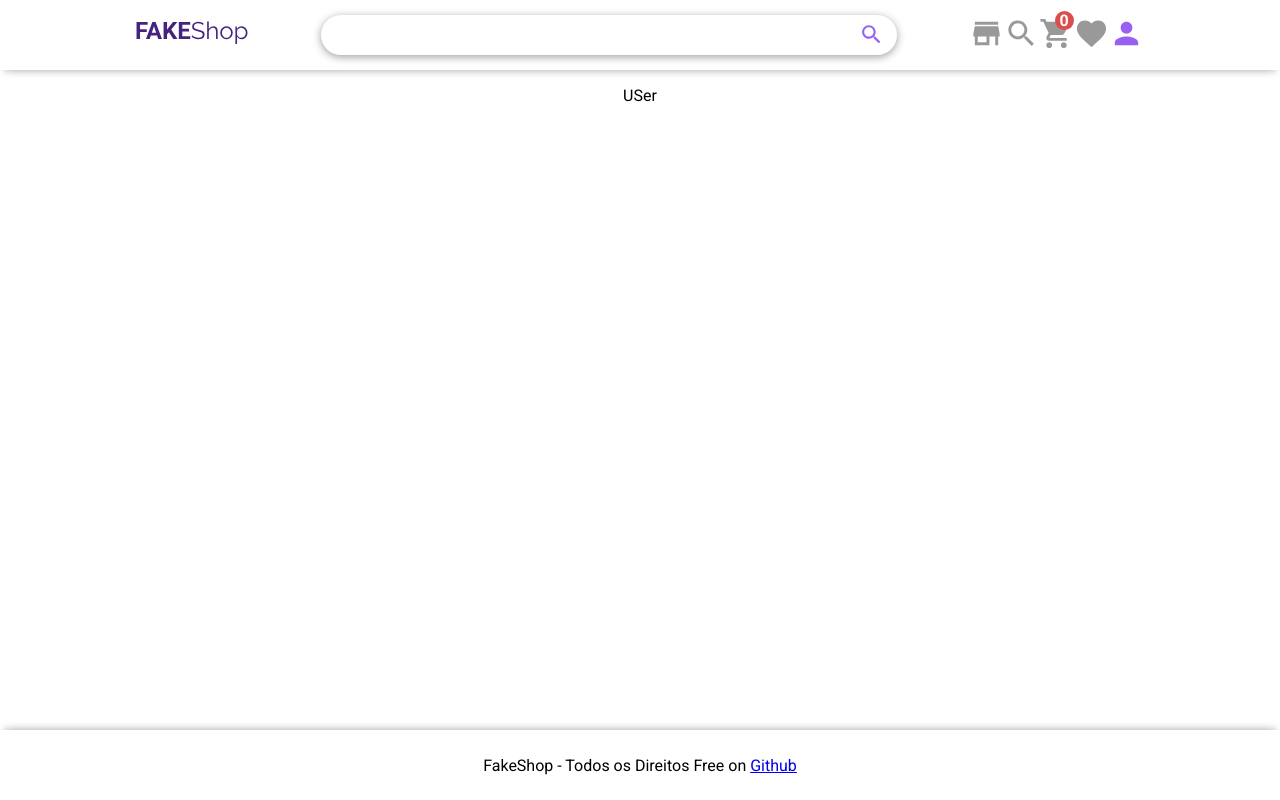
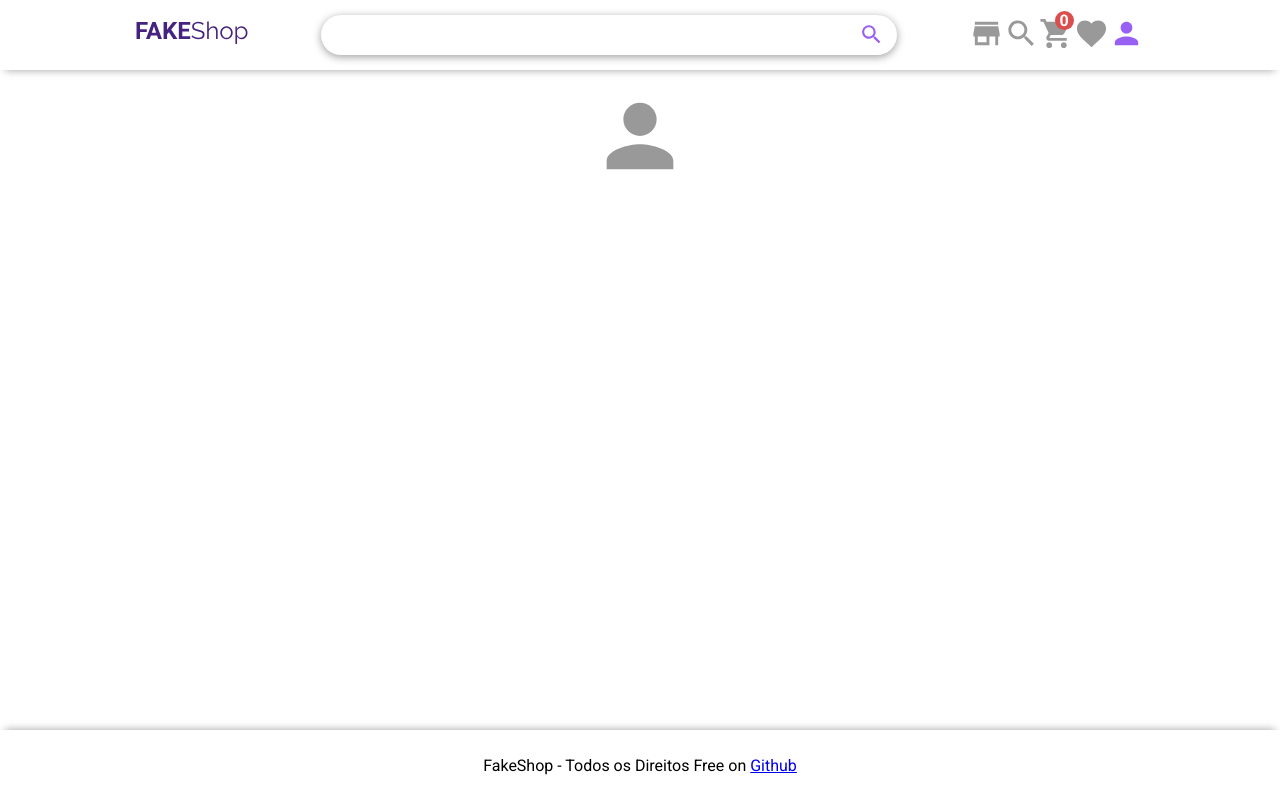
Before and after one commit to eusousalvi/desafio_solutis, a React (Create React App) app: page /user in a window 1280 px wide. Built offline with nearby package versions, Linux system fonts and the light colour scheme.

Commit message:
Adding a simple avatar on User Page

```diff
--- a/src/pages/User/User.jsx
+++ b/src/pages/User/User.jsx
@@ -1,7 +1,12 @@
 import React from 'react';
+import { MdPerson } from 'react-icons/md';
 
 const User = () => {
-  return <div>USer</div>;
+  return (
+    <div>
+      <MdPerson size={100} color="#999" />
+    </div>
+  );
 };
 
 export default User;
```
